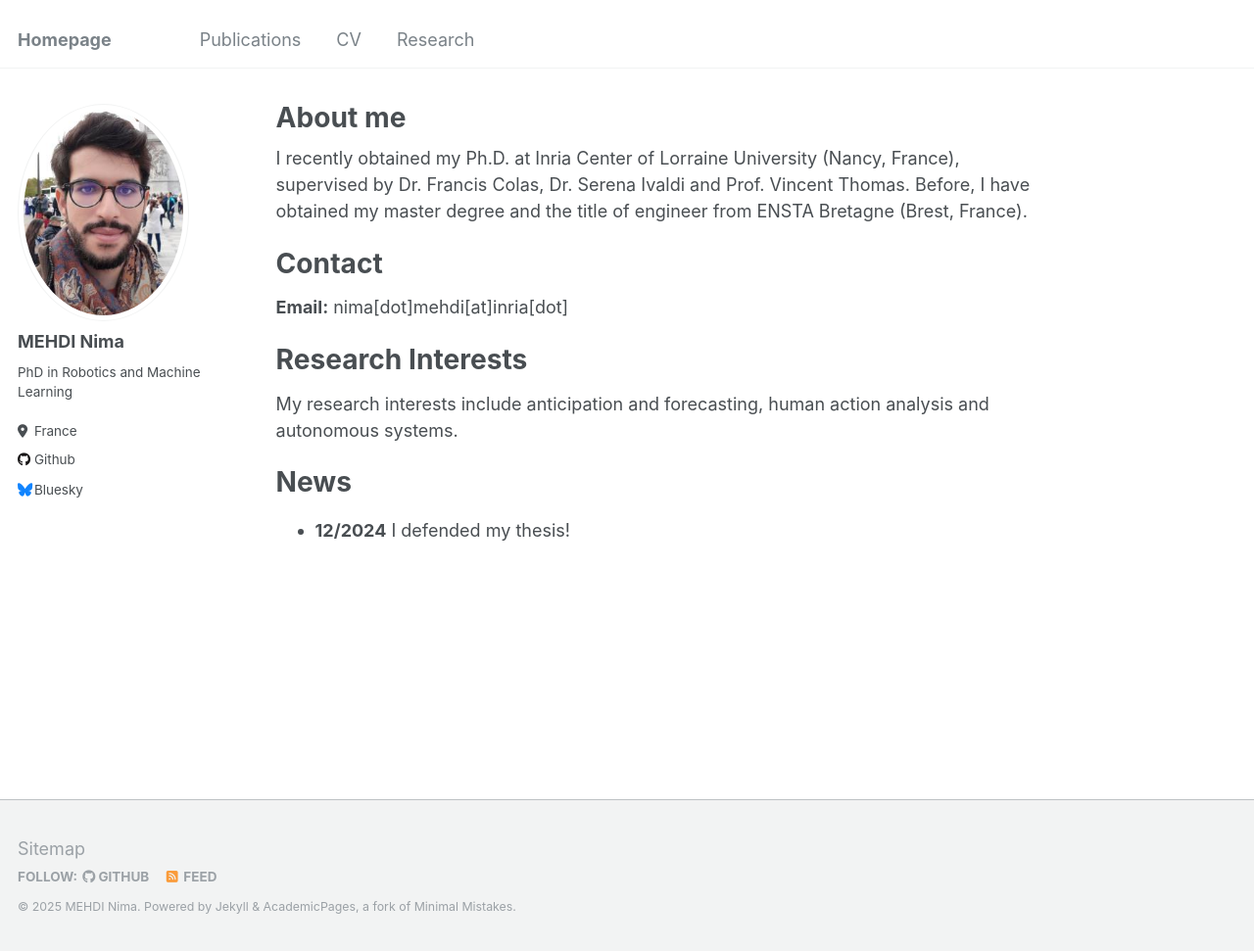
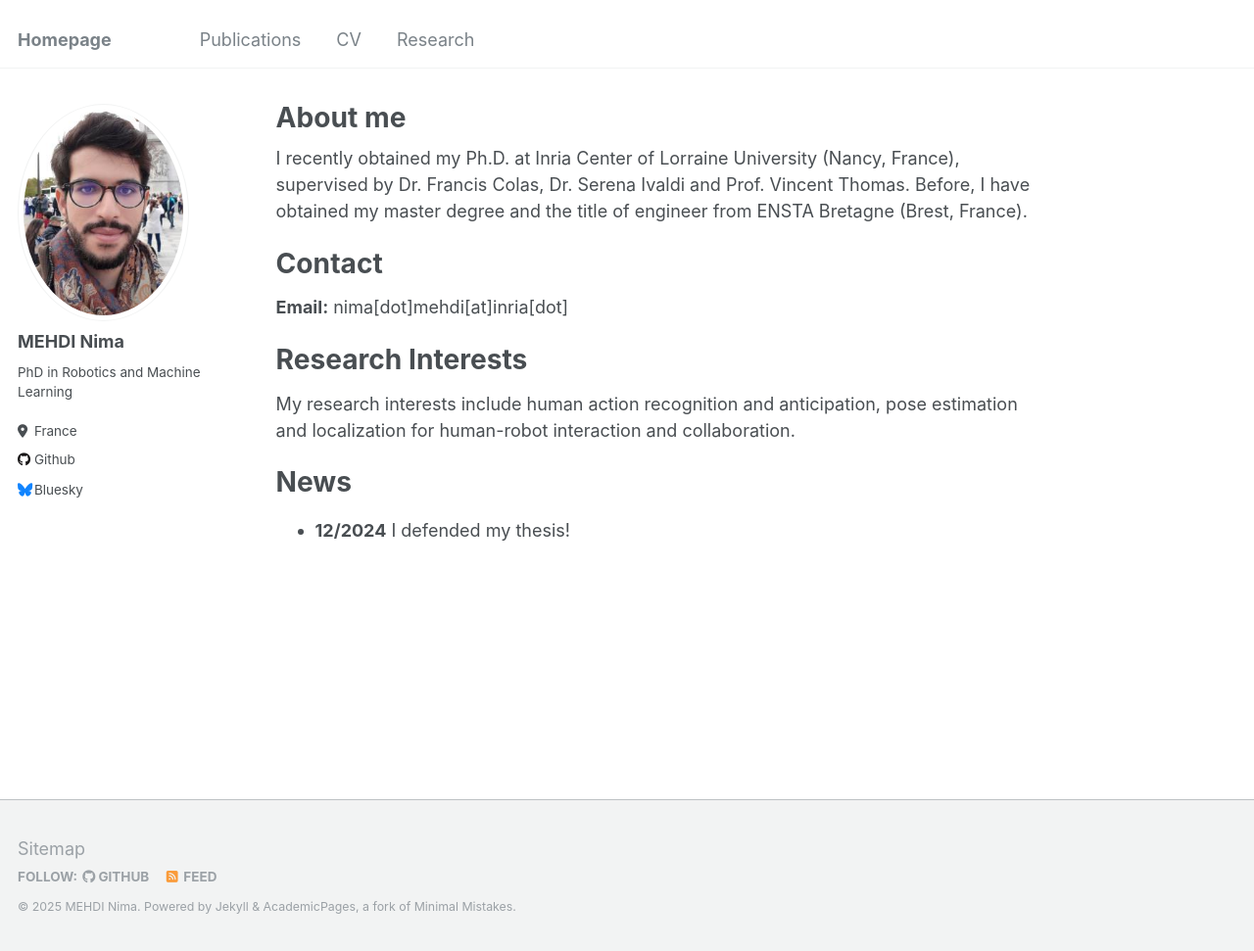
Before and after one commit to MehdiN/mehdin.github.io, a Jekyll site: the page built from _pages/about.md, in a window 1280 px wide and 971 px high. Shown: the whole window at 98% size. Built offline with Jekyll 4.4.1, drawn with Linux system fonts in a browser that asks for light colours.

Commit message:
update interest

```diff
--- a/_pages/about.md
+++ b/_pages/about.md
@@ -21,7 +21,8 @@ Before, I have obtained my master degree and the title of engineer from ENSTA Br
 
 # Research Interests
 
-My research interests include anticipation and forecasting, human action analysis and autonomous systems.
+My research interests include human action recognition and anticipation,
+pose estimation and localization for human-robot interaction and collaboration.
 
 
 # News
```
